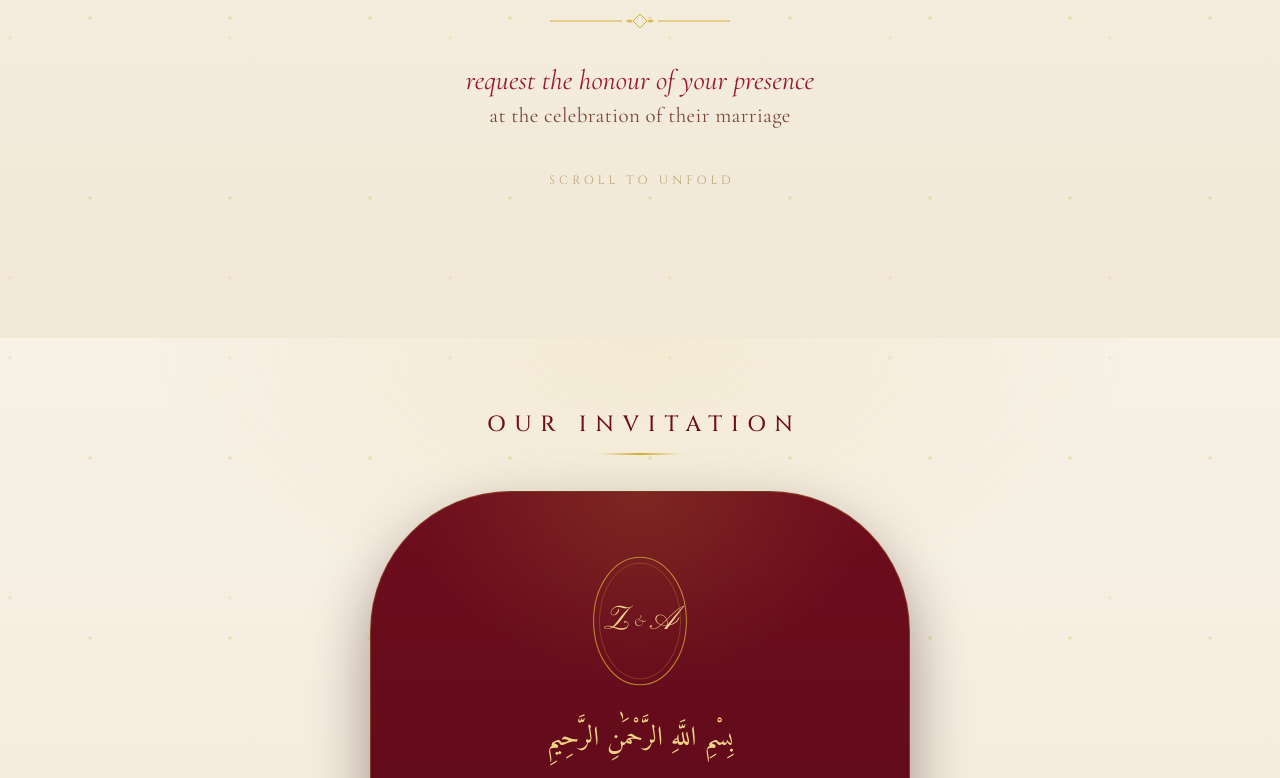
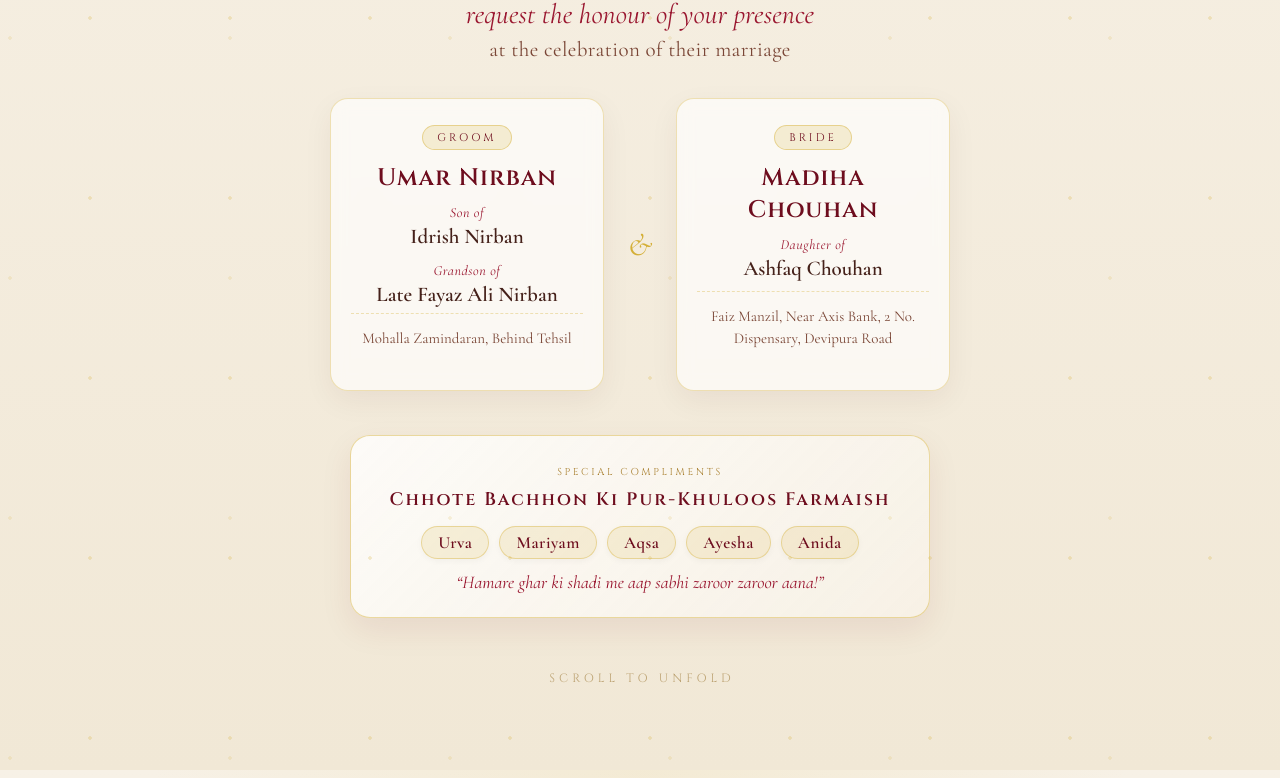
Before and after one commit to Zaheer-zk/weeding-invitation-card, a React (Vite) app: page / in a window 1280 px wide. Shown: the part 1262-2040 px from the top of the page. Built offline with nearby package versions, Linux system fonts and the light colour scheme.

Commit message:
refactor: update wedding invitation details and family structure in invitation data and components

```diff
--- a/index.html
+++ b/index.html
@@ -7,36 +7,36 @@
     <meta name="theme-color" content="#0a0907" />
 
     <!-- Primary SEO -->
-    <title>Wedding Invitation from Zaheer</title>
+    <title>Wedding Invitation | Umar &amp; Madiha</title>
     <meta
       name="description"
-      content="With the blessings of Allah, Zaheer Khan & Alfiya Shaikh request the honour of your presence. Nikkah · 24 July 2026 (Siras Masjid, Khandela) · Walima · 25 July 2026 (Prem Vilas Marriage Garden, Sikar)."
+      content="With the blessings of Allah, Umar Nirban & Madiha Chouhan request the honour of your presence. Kangna · 10 Nov 2026 · Nikah · 11 Nov 2026 · Walima · 12 Nov 2026."
     />
-    <meta name="author" content="Zaheer & Alfiya" />
-    <meta name="keywords" content="wedding, invitation, nikkah, walima, Zaheer Khan, Alfiya Shaikh, Khandela, Sikar, Islamic wedding" />
+    <meta name="author" content="Umar &amp; Madiha" />
+    <meta name="keywords" content="wedding, invitation, nikkah, walima, kangna, Umar Nirban, Madiha Chouhan, Islamic wedding" />
 
     <!-- Open Graph (WhatsApp, Facebook, LinkedIn, iMessage) -->
     <meta property="og:type" content="website" />
     <meta property="og:site_name" content="Wedding Invitation" />
-    <meta property="og:title" content="Wedding Invitation from Zaheer" />
+    <meta property="og:title" content="Wedding Invitation | Umar &amp; Madiha" />
     <meta
       property="og:description"
-      content="With the blessings of Allah, you are cordially invited. Nikkah · Friday 24 July 2026, Siras Masjid, Khandela. Walima · Saturday 25 July 2026, Prem Vilas Marriage Garden, Sikar."
+      content="With the blessings of Allah, you are cordially invited to celebrate the wedding of Umar &amp; Madiha. Kangna · 10 Nov, Nikah · 11 Nov, Walima · 12 Nov 2026."
     />
     <meta property="og:image" content="/og-image.svg" />
     <meta property="og:image:secure_url" content="/og-image.svg" />
     <meta property="og:image:type" content="image/svg+xml" />
     <meta property="og:image:width" content="1200" />
     <meta property="og:image:height" content="630" />
-    <meta property="og:image:alt" content="Zaheer & Alfiya wedding invitation" />
+    <meta property="og:image:alt" content="Umar &amp; Madiha wedding invitation" />
     <meta property="og:locale" content="en_US" />
 
     <!-- Twitter Card -->
     <meta name="twitter:card" content="summary_large_image" />
-    <meta name="twitter:title" content="Wedding Invitation from Zaheer" />
+    <meta name="twitter:title" content="Wedding Invitation | Umar &amp; Madiha" />
     <meta
       name="twitter:description"
-      content="With the blessings of Allah, you are cordially invited. Nikkah · 24 July 2026 · Walima · 25 July 2026."
+      content="With the blessings of Allah, you are cordially invited. Kangna · 10 Nov · Nikah · 11 Nov · Walima · 12 Nov 2026."
     />
     <meta name="twitter:image" content="/og-image.svg" />
 
@@ -48,28 +48,33 @@
       {
         "@context": "https://schema.org",
         "@type": "Event",
-        "name": "Wedding of Zaheer Khan & Alfiya Shaikh",
-        "description": "With the blessings of Allah, the wedding ceremonies of Zaheer Khan and Alfiya Shaikh.",
-        "startDate": "2026-07-24",
-        "endDate": "2026-07-25",
+        "name": "Wedding of Umar Nirban & Madiha Chouhan",
+        "description": "With the blessings of Allah, the wedding ceremonies of Umar Nirban and Madiha Chouhan.",
+        "startDate": "2026-11-10",
+        "endDate": "2026-11-12",
         "eventAttendanceMode": "https://schema.org/OfflineEventAttendanceMode",
         "eventStatus": "https://schema.org/EventScheduled",
         "location": [
           {
             "@type": "Place",
-            "name": "Nikkah — Siras Masjid, Khandela",
-            "address": "Siras Masjid, Khandela"
+            "name": "Kangna — Mohalla Zamindaran, Behind Tehsil",
+            "address": "Mohalla Zamindaran, Behind Tehsil"
           },
           {
             "@type": "Place",
-            "name": "Walima — Prem Vilas Marriage Garden, Sikar",
-            "address": "Prem Vilas Marriage Garden, Sikar"
+            "name": "Nikah — Faiz Manzil, Near Axis Bank, 2 No. Dispensary, Devipura Road",
+            "address": "Faiz Manzil, Near Axis Bank, 2 No. Dispensary, Devipura Road"
+          },
+          {
+            "@type": "Place",
+            "name": "Walima — Mohalla Zamindaran, Behind Tehsil",
+            "address": "Mohalla Zamindaran, Behind Tehsil"
           }
         ],
         "image": "/og-image.svg",
         "organizer": {
           "@type": "Person",
-          "name": "Zaheer & Alfiya"
+          "name": "Umar & Madiha"
         }
       }
     </script>
--- a/src/components/Sections.jsx
+++ b/src/components/Sections.jsx
@@ -15,8 +15,8 @@ import {
 } from './Decor'
 
 const firstName = (full) => full.split(' ')[0]
-const G = firstName(invitation.groom.name) // Zaheer
-const B = firstName(invitation.bride.name) // Alfiya
+const G = firstName(invitation.groom.name) // Umar
+const B = firstName(invitation.bride.name) // Madiha
 
 /* Fade-and-rise wrapper that triggers as the element scrolls into view. */
 function Reveal({ children, className = '', delay = 0, y = 28, as = 'div' }) {
@@ -49,7 +49,7 @@ export function Hero({ onOpen }) {
         <Reveal delay={0.35} className="hero-names" as="p">
           {invitation.groom.name} &amp; {invitation.bride.name}
         </Reveal>
-        <Reveal delay={0.5} className="hero-date" as="p">24&nbsp;.&nbsp;07&nbsp;.&nbsp;2026</Reveal>
+        <Reveal delay={0.5} className="hero-date" as="p">10&nbsp;.&nbsp;11&nbsp;.&nbsp;2026</Reveal>
         <Reveal delay={0.65}>
           <button type="button" className="btn-outline" onClick={onOpen}>
             Open Invitation
@@ -62,6 +62,7 @@ export function Hero({ onOpen }) {
 
 /* ===================== Families ===================== */
 export function Families() {
+  const { groom, bride, family } = invitation
   return (
     <section className="sec families cream">
       <div className="sec-frame">
@@ -74,7 +75,51 @@ export function Families() {
         <Reveal delay={0.35}><DiamondDivider className="gold" /></Reveal>
         <Reveal delay={0.45} className="lede" as="p">request the honour of your presence</Reveal>
         <Reveal delay={0.55} className="lede-sub" as="p">at the celebration of their marriage</Reveal>
-        <Reveal delay={0.8} className="scroll-hint" as="p">Scroll to unfold</Reveal>
+
+        {/* Family Details Grid */}
+        <Reveal delay={0.65} className="family-details-grid">
+          <div className="family-card">
+            <span className="family-badge">Groom</span>
+            <h3 className="family-person">{groom.name}</h3>
+            <p className="family-rel">Son of</p>
+            <p className="family-parent">{groom.father}</p>
+            {groom.grandfather && (
+              <>
+                <p className="family-rel sub">Grandson of</p>
+                <p className="family-parent">{groom.grandfather}</p>
+              </>
+            )}
+            <p className="family-addr">{groom.address}</p>
+          </div>
+
+          <div className="family-card-sep" aria-hidden="true">
+            <span className="family-sep-amp">&amp;</span>
+          </div>
+
+          <div className="family-card">
+            <span className="family-badge">Bride</span>
+            <h3 className="family-person">{bride.name}</h3>
+            <p className="family-rel">Daughter of</p>
+            <p className="family-parent">{bride.father}</p>
+            <p className="family-addr">{bride.address}</p>
+          </div>
+        </Reveal>
+
+        {/* Kids Highlight: Bachhon Ki Farmaish */}
+        {family?.kids && family.kids.length > 0 && (
+          <Reveal delay={0.75} className="kids-farmaish-box">
+            <span className="kids-badge">Special Compliments</span>
+            <h4 className="kids-title">Chhote Bachhon Ki Pur-Khuloos Farmaish</h4>
+            <div className="kids-names">
+              {family.kids.map((kid) => (
+                <span key={kid} className="kid-pill">{kid}</span>
+              ))}
+            </div>
+            <p className="kids-quote">“Hamare ghar ki shadi me aap sabhi zaroor zaroor aana!”</p>
+          </Reveal>
+        )}
+
+        <Reveal delay={0.85} className="scroll-hint" as="p">Scroll to unfold</Reveal>
       </div>
     </section>
   )
@@ -219,8 +264,11 @@ export function Venue() {
         <Reveal delay={0.2}><TildeDivider className="gold" /></Reveal>
         <Reveal delay={0.3} className="venue-illu"><VenueDecor /></Reveal>
 
-        <EventBlock label="Nikkah" event={invitation.nikkah} delay={0.15} />
-        <EventBlock label="Walima" event={invitation.walima} delay={0.15} />
+        {invitation.kangna && (
+          <EventBlock label="Kangna" event={invitation.kangna} delay={0.15} />
+        )}
+        <EventBlock label="Nikah" event={invitation.nikkah} delay={0.15} />
+        <EventBlock label="Walima / Reception" event={invitation.walima} delay={0.15} />
 
         <Reveal delay={0.2} className="venue-note" as="p">
           Please be on time to enjoy every blessed moment, Insha’Allah.
@@ -245,14 +293,18 @@ function CreditGroup({ title, names }) {
 }
 
 function FamilyCredits() {
-  const { brothers, sisters } = invitation.family
+  const { brothers = [], sisters = [], kids = [] } = invitation.family || {}
+  const totalCount = brothers.length + sisters.length + kids.length
   // Duration scales with the number of names so the roll keeps a steady pace.
-  const seconds = (brothers.length + sisters.length) * 2.4 + 8
+  const seconds = Math.max(16, totalCount * 2.4 + 8)
   const roll = (
     <div className="credits-roll-inner" aria-hidden="false">
       <p className="credits-intro">With love &amp; duas from</p>
-      <CreditGroup title="The Brothers" names={brothers} />
-      <CreditGroup title="The Sisters" names={sisters} />
+      {brothers.length > 0 && <CreditGroup title="The Brothers" names={brothers} />}
+      {sisters.length > 0 && <CreditGroup title="The Sisters" names={sisters} />}
+      {kids.length > 0 && (
+        <CreditGroup title="Chhote Bachhe (Little Stars)" names={kids} />
+      )}
       <p className="credits-outro">
         — and all who hold {G} &amp; {B} in their prayers —
       </p>
@@ -290,7 +342,7 @@ export function Closing() {
           {G} &amp; {B}
         </Reveal>
         <Reveal delay={0.3}><TildeDivider className="gold" /></Reveal>
-        <Reveal delay={0.4} className="closing-date" as="p">July 24 – 25, 2026</Reveal>
+        <Reveal delay={0.4} className="closing-date" as="p">November 10 – 12, 2026</Reveal>
         <Reveal delay={0.5} className="light"><RingsDecor /></Reveal>
         <Reveal delay={0.7} className="closing-sign" as="p">
           With warm regards, the families of {invitation.groom.family} &amp; {invitation.bride.family}
--- a/src/data/invitation.js
+++ b/src/data/invitation.js
@@ -1,4 +1,8 @@
 export const invitation = {
+  /*
+  // ==========================================
+  // PREVIOUS BRIDE & GROOM INFORMATION (COMMENTED)
+  // ==========================================
   groom: {
     name: 'Zaheer Khan',
     father: 'Marhum Samiullah Khan',
@@ -13,8 +17,6 @@ export const invitation = {
     family: 'Shaikh Family',
     city: 'Khandela',
   },
-  message:
-    'request the honour of your gracious presence on the auspicious occasion of the marriage of their beloved children. Your blessings and good wishes will be cherished forever, Insha’Allah.',
   nikkah: {
     date: 'Friday, 24 July 2026',
     time: 'After Asr Prayer',
@@ -32,7 +34,6 @@ export const invitation = {
     end: '2026-07-25T22:00:00+05:30',
     map: 'https://maps.app.goo.gl/TCrqVxevACWHVjEj8',
   },
-  // Family members honoured in the closing credits roll.
   family: {
     brothers: [
       'Fareed Khan',
@@ -57,10 +58,64 @@ export const invitation = {
       'Nabiya Bano',
     ],
   },
-  // Guest photo sharing — paste the share link of your Google Form (with a
-  // "File upload" question) here. Uploaded photos land in a Drive folder Google
-  // creates for that form, which you own. Leave '' to hide the upload section.
+  countdownTo: '2026-07-24T17:30:00+05:30',
+  */
+
+  groom: {
+    name: 'Umar Nirban',
+    father: 'Idrish Nirban',
+    grandfather: 'Late Fayaz Ali Nirban',
+    family: 'Nirban Family',
+    address: 'Mohalla Zamindaran, Behind Tehsil',
+    city: 'Mohalla Zamindaran, Behind Tehsil',
+  },
+  bride: {
+    name: 'Madiha Chouhan',
+    father: 'Ashfaq Chouhan',
+    family: 'Chouhan Family',
+    address: 'Faiz Manzil, Near Axis Bank, 2 No. Dispensary, Devipura Road',
+    city: 'Devipura Road',
+  },
+  message:
+    'request the honour of your gracious presence on the auspicious occasion of the marriage of their beloved children. Your blessings and good wishes will be cherished forever, Insha’Allah.',
+  kangna: {
+    date: 'Tuesday, 10 November 2026',
+    time: '7:00 PM Onwards',
+    venue: 'Mohalla Zamindaran, Behind Tehsil (Groom’s Residence)',
+    start: '2026-11-10T19:00:00+05:30',
+    end: '2026-11-10T22:30:00+05:30',
+    map: 'https://www.google.com/maps/search/?api=1&query=Mohalla+Zamindaran+Behind+Tehsil',
+  },
+  nikkah: {
+    date: 'Wednesday, 11 November 2026',
+    time: 'After Asr Prayer (5:00 PM)',
+    venue: 'Faiz Manzil, Near Axis Bank, 2 No. Dispensary, Devipura Road (Bride’s Residence)',
+    start: '2026-11-11T17:00:00+05:30',
+    end: '2026-11-11T19:30:00+05:30',
+    map: 'https://www.google.com/maps/search/?api=1&query=Faiz+Manzil+Devipura+Road+Near+Axis+Bank',
+  },
+  walima: {
+    date: 'Thursday, 12 November 2026',
+    time: '7:00 PM Onwards',
+    venue: 'Mohalla Zamindaran, Behind Tehsil (Groom’s Residence)',
+    start: '2026-11-12T19:00:00+05:30',
+    end: '2026-11-12T22:30:00+05:30',
+    map: 'https://www.google.com/maps/search/?api=1&query=Mohalla+Zamindaran+Behind+Tehsil',
+  },
+  // Family members & Children
+  family: {
+    brothers: [],
+    sisters: [],
+    kids: [
+      'Urva',
+      'Mariyam',
+      'Aqsa',
+      'Ayesha',
+      'Anida',
+    ],
+  },
+  // Guest photo sharing
   photoUploadUrl: 'https://forms.gle/69j96LFwFP9KaJUP6',
-  // The moment the countdown ticks toward — the first ceremony (India time).
-  countdownTo: '2026-07-24T17:30:00+05:30',
-};
+  // Countdown ticks toward the first ceremony (Kangna on 10 November 2026)
+  countdownTo: '2026-11-10T19:00:00+05:30',
+}
--- a/src/styles.css
+++ b/src/styles.css
@@ -927,3 +927,175 @@ body {
   .cd-foot-art { max-width: 320px; }
   .credits-window { height: 280px; }
 }
+
+/* ===================== Family Details Grid ===================== */
+.family-details-grid {
+  display: flex;
+  align-items: stretch;
+  justify-content: center;
+  gap: 24px;
+  width: 100%;
+  max-width: 680px;
+  margin: 36px auto 16px;
+}
+
+.family-card {
+  flex: 1;
+  background: rgba(255, 255, 255, 0.65);
+  backdrop-filter: blur(8px);
+  -webkit-backdrop-filter: blur(8px);
+  border: 1px solid rgba(212, 175, 55, 0.35);
+  border-radius: 18px;
+  padding: 26px 20px;
+  text-align: center;
+  box-shadow: 0 10px 30px rgba(74, 10, 17, 0.06);
+  display: flex;
+  flex-direction: column;
+  align-items: center;
+  transition: transform 0.3s ease, box-shadow 0.3s ease;
+}
+
+.family-card:hover {
+  transform: translateY(-2px);
+  box-shadow: 0 14px 34px rgba(74, 10, 17, 0.12);
+}
+
+.family-badge {
+  font-family: 'Cinzel', serif;
+  font-size: 11px;
+  letter-spacing: 0.28em;
+  text-transform: uppercase;
+  color: var(--maroon);
+  background: rgba(212, 175, 55, 0.18);
+  border: 1px solid rgba(212, 175, 55, 0.45);
+  padding: 4px 14px;
+  border-radius: 20px;
+  margin-bottom: 12px;
+}
+
+.family-person {
+  font-family: 'Cinzel', serif;
+  font-size: clamp(18px, 3.8vw, 24px);
+  color: var(--maroon);
+  margin: 0 0 10px;
+  font-weight: 600;
+  letter-spacing: 0.04em;
+}
+
+.family-rel {
+  font-family: 'Cormorant Garamond', serif;
+  font-style: italic;
+  font-size: 14px;
+  color: var(--maroon-soft);
+  margin: 0 0 2px;
+  letter-spacing: 0.04em;
+}
+
+.family-rel.sub {
+  margin-top: 8px;
+}
+
+.family-parent {
+  font-family: 'Cormorant Garamond', serif;
+  font-size: clamp(17px, 3.2vw, 21px);
+  font-weight: 600;
+  color: var(--ink);
+  margin: 0 0 4px;
+  line-height: 1.3;
+}
+
+.family-addr {
+  font-family: 'Cormorant Garamond', serif;
+  font-size: 15px;
+  color: var(--ink-soft);
+  margin-top: auto;
+  padding-top: 14px;
+  line-height: 1.45;
+  border-top: 1px dashed rgba(212, 175, 55, 0.35);
+  width: 100%;
+}
+
+.family-card-sep {
+  display: flex;
+  align-items: center;
+  justify-content: center;
+}
+
+.family-sep-amp {
+  font-family: 'Cormorant Garamond', serif;
+  font-style: italic;
+  font-size: 32px;
+  color: var(--gold);
+}
+
+/* ===================== Kids Farmaish Box ===================== */
+.kids-farmaish-box {
+  width: 100%;
+  max-width: 580px;
+  margin: 28px auto 8px;
+  background: linear-gradient(135deg, rgba(255, 255, 255, 0.8), rgba(247, 241, 230, 0.95));
+  border: 1px solid rgba(212, 175, 55, 0.45);
+  border-radius: 20px;
+  padding: 24px 22px;
+  text-align: center;
+  box-shadow: 0 12px 32px rgba(110, 13, 30, 0.08);
+}
+
+.kids-badge {
+  display: inline-block;
+  font-family: 'Cinzel', serif;
+  font-size: 10px;
+  letter-spacing: 0.26em;
+  text-transform: uppercase;
+  color: var(--gold-deep);
+  margin-bottom: 8px;
+}
+
+.kids-title {
+  font-family: 'Cinzel', serif;
+  font-size: clamp(14px, 2.8vw, 18px);
+  letter-spacing: 0.12em;
+  color: var(--maroon);
+  margin: 0 0 14px;
+  font-weight: 600;
+}
+
+.kids-names {
+  display: flex;
+  flex-wrap: wrap;
+  align-items: center;
+  justify-content: center;
+  gap: 10px;
+  margin-bottom: 12px;
+}
+
+.kid-pill {
+  font-family: 'Cormorant Garamond', serif;
+  font-size: 17px;
+  font-weight: 600;
+  color: var(--maroon);
+  background: rgba(212, 175, 55, 0.15);
+  border: 1px solid rgba(212, 175, 55, 0.4);
+  padding: 5px 16px;
+  border-radius: 20px;
+  letter-spacing: 0.03em;
+  box-shadow: 0 2px 6px rgba(0, 0, 0, 0.04);
+}
+
+.kids-quote {
+  font-family: 'Cormorant Garamond', serif;
+  font-style: italic;
+  font-size: clamp(15px, 3vw, 18px);
+  color: var(--maroon-soft);
+  margin: 6px 0 0;
+}
+
+@media (max-width: 640px) {
+  .family-details-grid {
+    flex-direction: column;
+    gap: 16px;
+  }
+  .family-card-sep {
+    display: none;
+  }
+}
```
Also changed, not shown: src/components/Faces.jsx (+49 -12 lines), public/og-image.svg, 6 other files (tests, documents, lock files or other folders).
